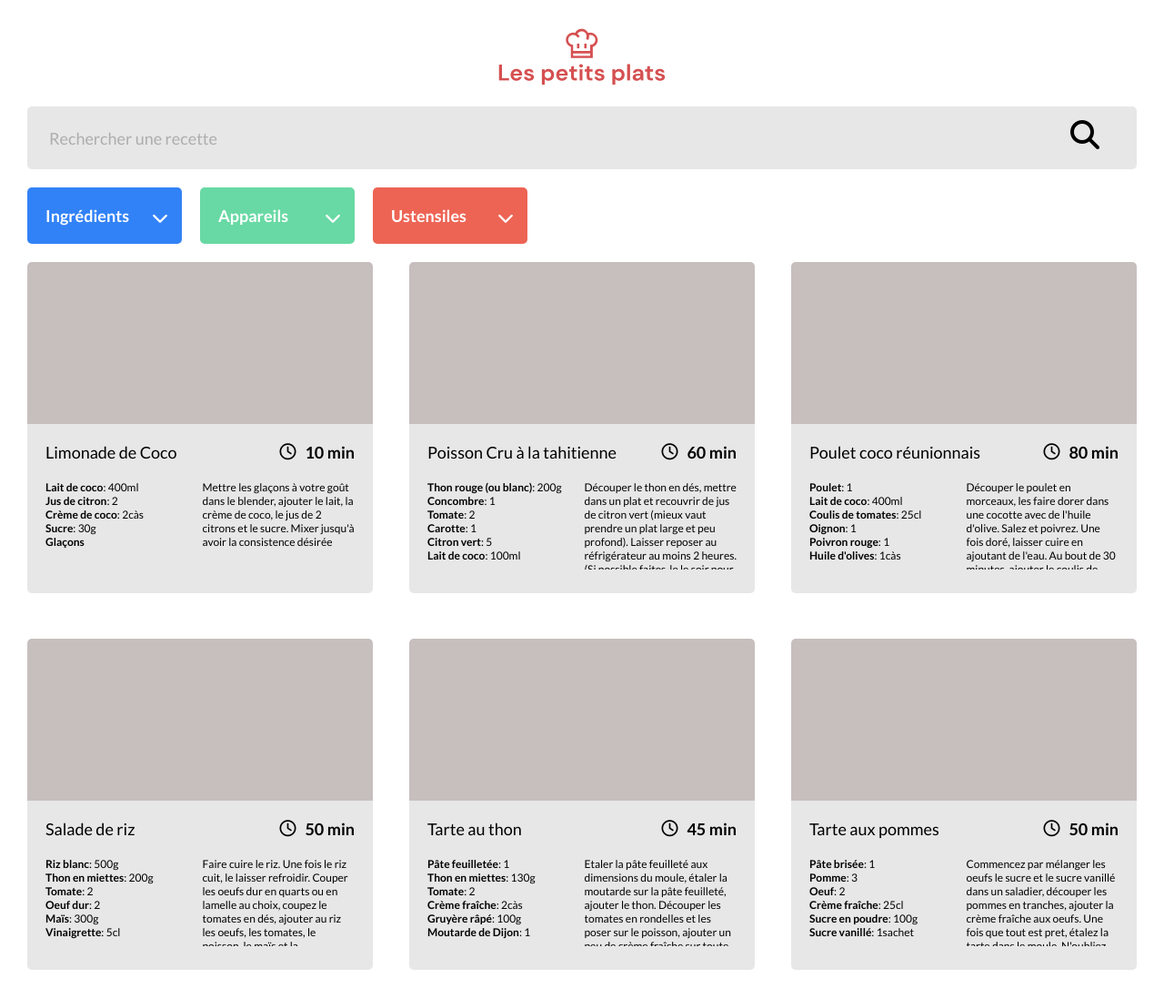
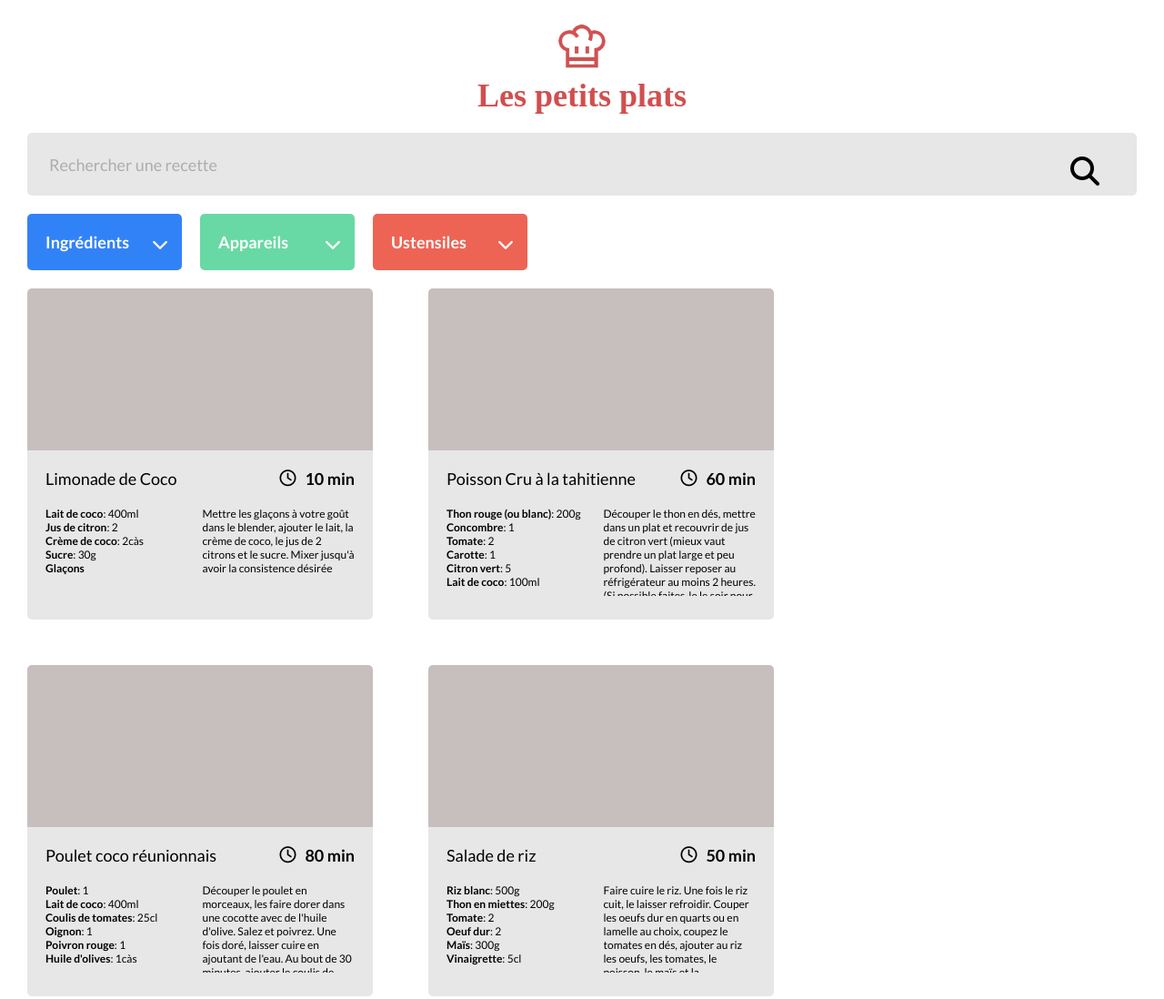
Before and after one commit to NathLouss/LesPetitsPlats-OC, a website with bundled scripts: page index.html in a window 1280 px wide. Shown: the top 1098 px of the page at 91% size. Built offline with nearby package versions, Linux system fonts and the light colour scheme.

Commit message:
correct h3 on recipe card and title page h1, recipe card style

```diff
--- a/css/index.css
+++ b/css/index.css
@@ -1,6 +1,16 @@
 header {
   text-align: center;
   margin-bottom: 20px;
+}
+
+h1 {
+  font-family: "DM Sans";
+  font-weight: 700;
+  color: #d04f4f;
+}
+
+img {
+  width: 60px;
 }
 
 #search {
@@ -26,7 +36,7 @@ header {
 #search_btn_recipe {
   font-size: 32px;
   position: absolute;
-  top: 130px;
+  top: 170px;
   right: 65px;
   border: none;
   background-color: #e7e7e7;
@@ -36,8 +46,9 @@ header {
 #recipes {
   display: flex;
   flex-wrap: wrap;
-  justify-content: space-between;
+  justify-content: flex-start;
   row-gap: 50px;
+  column-gap: 5%;
 }
 
 /* RECIPE CARD */
@@ -70,6 +81,7 @@ header {
 .recipe_header {
   display: flex;
   justify-content: space-between;
+  text-align: start;
 }
 
 .recipe_header h3 {
--- a/css/reset.css
+++ b/css/reset.css
@@ -24,7 +24,6 @@ h6 {
   margin: 0;
   padding: 0;
 }
-h1,
 h2,
 h3,
 h4,
--- a/index.html
+++ b/index.html
@@ -16,10 +16,11 @@
   <body>
     <header>
       <img
-        src="assets/logo.png"
-        alt="Les petits plats home page"
+        src="assets/logo_toque.jpg"
+        alt="Logo Les petits plats"
         title="Les petits plats"
       />
+      <h1>Les petits plats</h1>
     </header>
 
     <section id="search">
--- a/scripts/datas/recipes.json
+++ b/scripts/datas/recipes.json
@@ -1486,7 +1486,7 @@
   },
   {
     "id": 44,
-    "name": "Crème déssert au chocolat",
+    "name": "Crème dessert au chocolat",
     "servings": 6,
     "ingredients": [
       {
--- a/scripts/factory/recipeFactory.js
+++ b/scripts/factory/recipeFactory.js
@@ -32,9 +32,9 @@ export function recipeFactory(data) {
     header.classList.add("recipe_header");
     content.appendChild(header);
 
-    const h3 = document.createElement("h");
-    h3.textContent = name;
-    header.appendChild(h3);
+    const h2 = document.createElement("h2");
+    h2.textContent = name;
+    header.appendChild(h2);
 
     const timing = document.createElement("div");
     timing.classList.add("recipe_time");
```
Also changed, not shown: assets/logo_toque.jpg (added).
